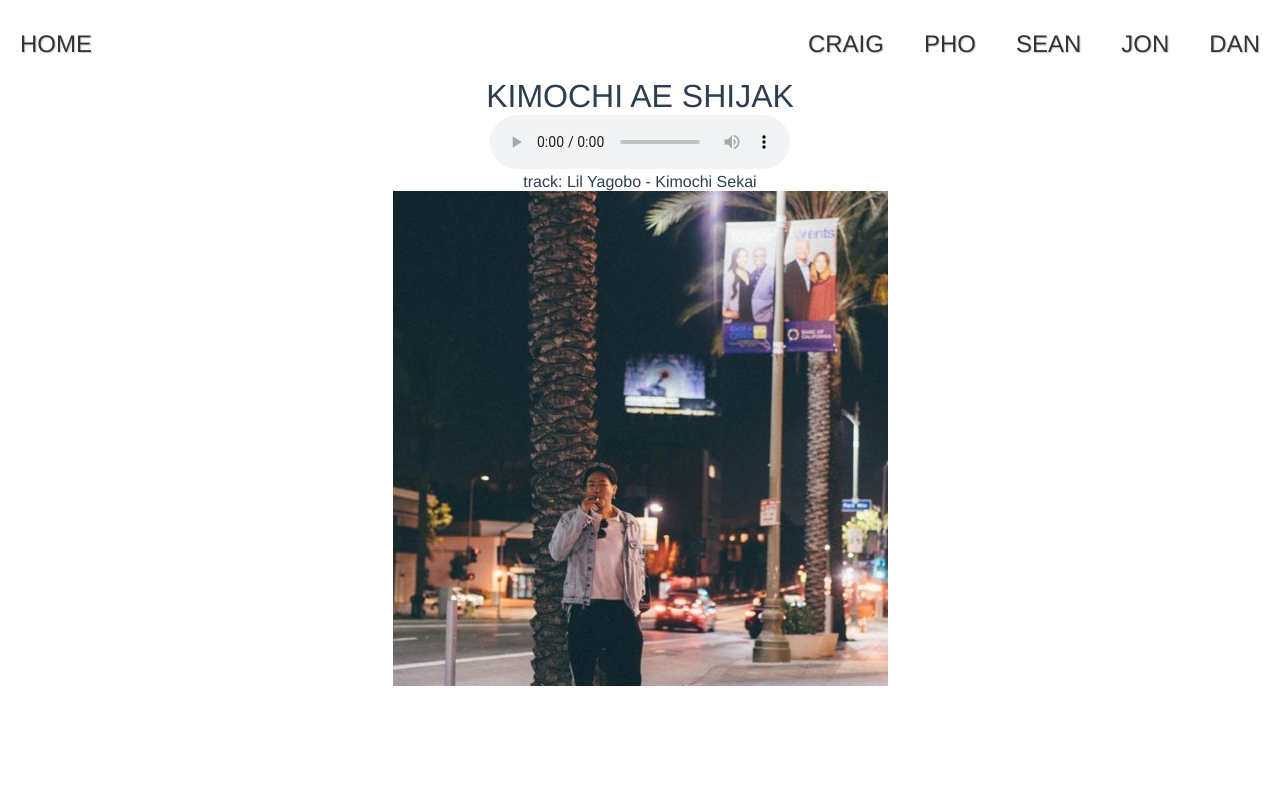
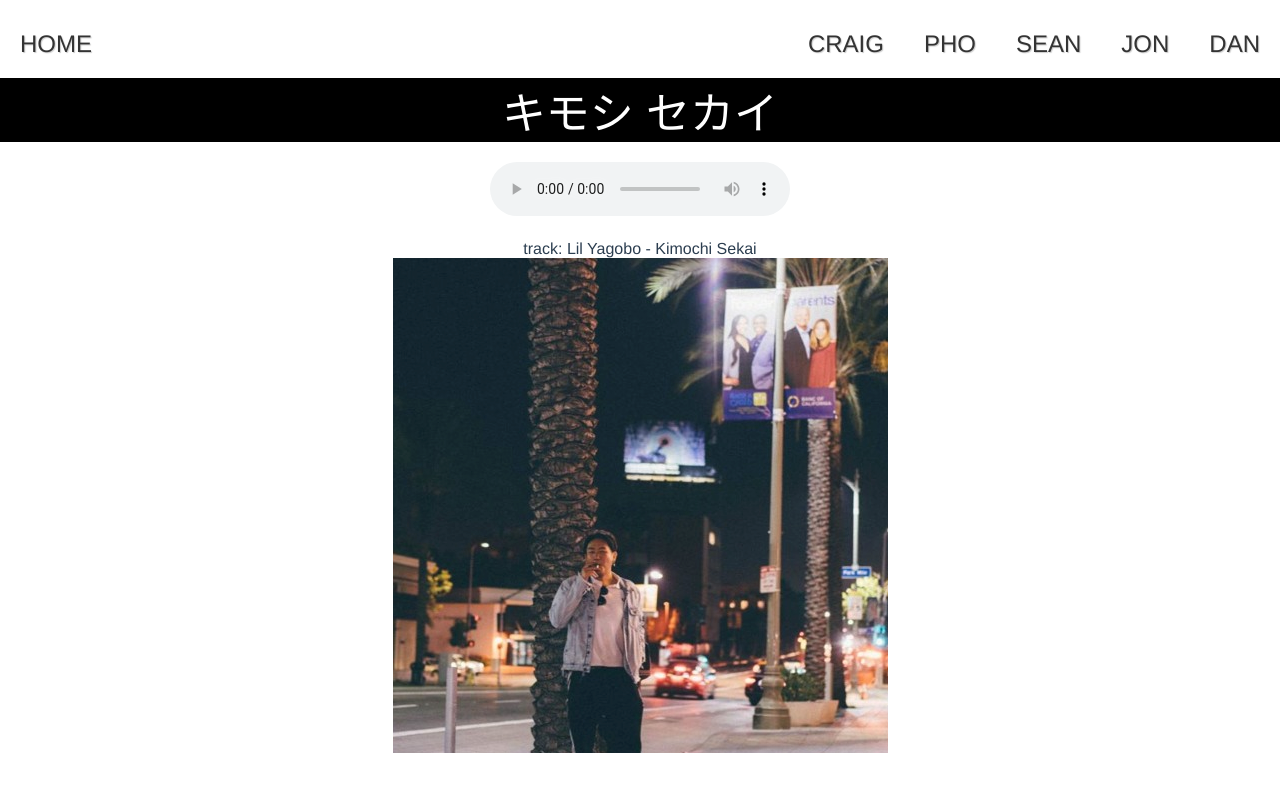
Before and after one commit to kimochisekai/kimochisekai.club, a Vue app: page /#/ in a window 1280 px wide. Shown: the top 792 px of the page. Built offline with nearby package versions, Linux system fonts and the light colour scheme.

Commit message:
Update home screen to jap txt

```diff
--- a/src/components/Hello.vue
+++ b/src/components/Hello.vue
@@ -1,7 +1,7 @@
 <template>
   <div class="hello">
-    <h1>{{ msg }}</h1>
-		<audio controls loop>
+    <div id="kimochi_sekai_text"><h1>{{ msg }}</h1></div>
+		<audio controls loop id="audio_player">
 			<source src="../assets/ks.mp3" type="audio/mp3">
 		</audio>
     <p>track: Lil Yagobo - Kimochi Sekai</p>
@@ -14,7 +14,7 @@ export default {
   name: 'hello',
   data() {
     return {
-      msg: 'KIMOCHI AE SHIJAK',
+      msg: "キモシ セカイ",
     };
   },
 };
@@ -26,8 +26,19 @@ export default {
 	text-align: center;
 }
 
+#audio_player {
+	margin-top: 20px;
+	margin-bottom: 20px;
+}
+
 h1, h2 {
+	font-size: 44px;
   font-weight: normal;
+	color: white;
+}
+
+#kimochi_sekai_text {
+	background-color: black;
 }
 
 ul {
```
